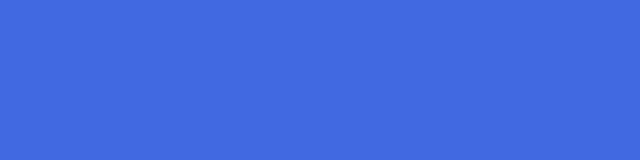
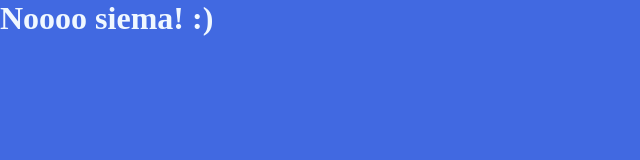
Before and after one commit to WojciechS93/scaling-eureka, a plain HTML site: page index.html in a window 1280 px wide. Shown: the whole page, without its empty margins (0-640 px from the left). Drawn offline with Linux system fonts and the light colour scheme.

Commit message:
adding h1

```diff
--- a/index.html
+++ b/index.html
@@ -10,7 +10,7 @@
 </head>
 
 <body>
-
+    <h1>Noooo siema! :)</h1>
 
 </body>
 
```
